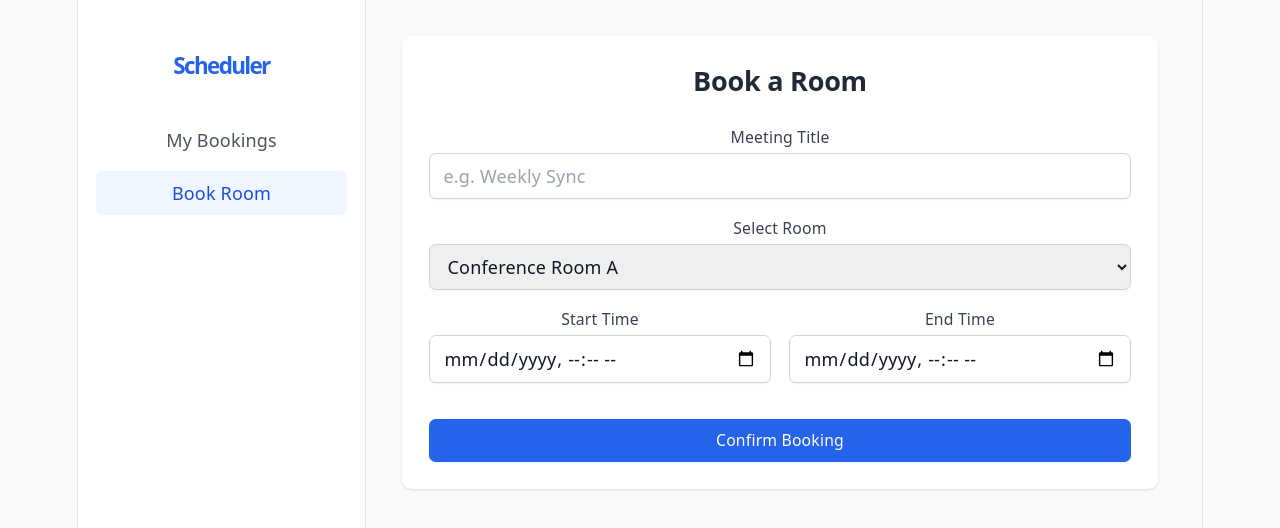
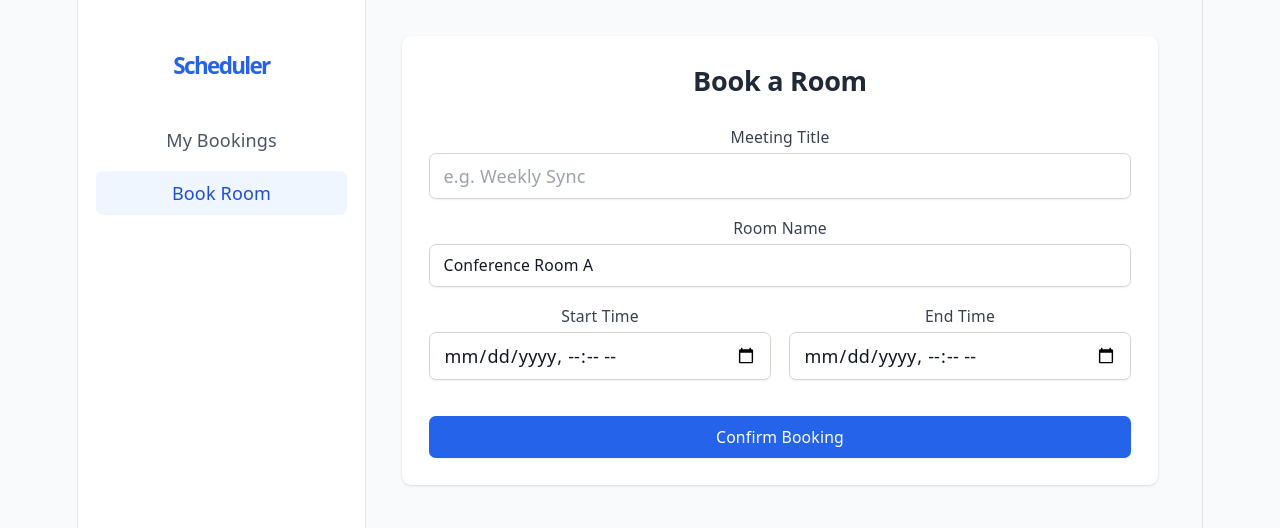
Before and after one commit to jerinj19/Event-and-meeting-room-scheduler, a React (Vite) app in the folder frontend/: page /book in a window 1280 px wide. Shown: the top 528 px of the page. Built offline with nearby package versions, Linux system fonts and the light colour scheme; sample sign-in values are in the browser's storage.

Commit message:
chore: prepare for bookings merge by saving current work

```diff
--- a/frontend/src/pages/BookRoom.jsx
+++ b/frontend/src/pages/BookRoom.jsx
@@ -7,9 +7,9 @@ export default function BookRoom() {
   const [startTime, setStartTime] = useState('');
   const [endTime, setEndTime] = useState('');
 
-  // Currently, the backend has room_id hardcoded or expected as integer.
-  // For simplicity we use a static room id=1.
-  const [roomId, setRoomId] = useState('1');
+  // Currently, the backend expects a string room_name
+  // For simplicity we use a static room name "Conference Room A"
+  const [roomName, setRoomName] = useState('Conference Room A');
 
   const handleBook = async (e) => {
     e.preventDefault();
@@ -27,7 +27,7 @@ export default function BookRoom() {
           'Authorization': `Bearer ${token}`
         },
         body: JSON.stringify({
-          room_id: parseInt(roomId, 10),
+          room_name: roomName,
           title: title,
           start_time: startTime,
           end_time: endTime,
@@ -77,16 +77,14 @@ export default function BookRoom() {
             </div>
 
             <div>
-              <label className="block text-sm font-medium text-gray-700">Select Room</label>
-              <select
-                value={roomId}
-                onChange={e => setRoomId(e.target.value)}
-                className="mt-1 block w-full rounded-md border-gray-300 shadow-sm focus:border-blue-500 focus:ring-blue-500 px-3 py-2 border"
-              >
-                <option value="1">Conference Room A</option>
-                <option value="2">Meeting Room B</option>
-                <option value="3">Huddle Space C</option>
-              </select>
+              <label className="block text-sm font-medium text-gray-700">Room Name</label>
+              <input
+                type="text"
+                value={roomName}
+                onChange={(e) => setRoomName(e.target.value)}
+                className="mt-1 block w-full px-3 py-2 bg-white border border-gray-300 rounded-md shadow-sm focus:outline-none focus:ring-blue-500 focus:border-blue-500 sm:text-sm"
+                required
+              />
             </div>
 
             <div className="grid grid-cols-2 gap-4">
```
Also changed, not shown: 2 other files (tests, documents, lock files or other folders).
